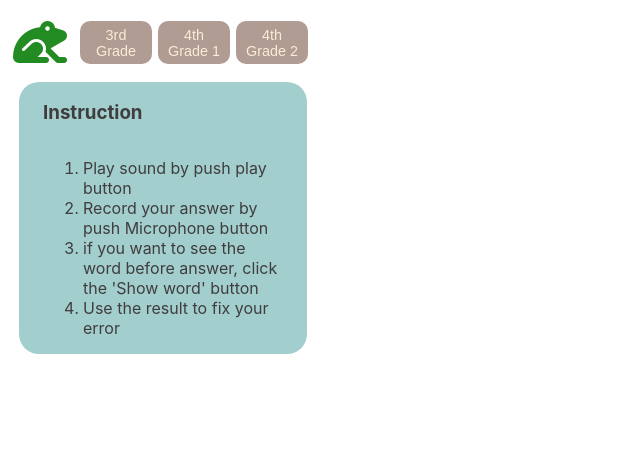
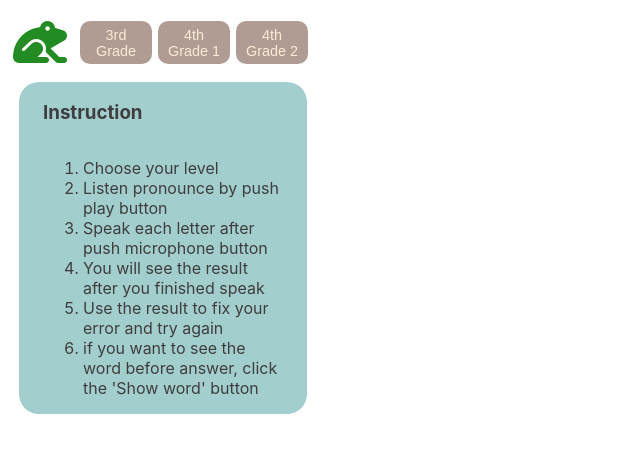
Before and after one commit to shortdaddy0711/spelling-bee, a React (Create React App) app: page / in a window 1280 px wide. Shown: the top 452 px of the page, without its empty margins (0-640 px from the left). Built offline with nearby package versions, Linux system fonts and the light colour scheme.

Commit message:
edit css

```diff
--- a/src/App.css
+++ b/src/App.css
@@ -219,7 +219,7 @@ button:hover {
 	display: inline-flex;
 	flex-direction: row;
 	justify-content:space-around;
-	font-size: .7em;
+	font-size: .8em;
 	min-width: 260px;
 }
 
--- a/src/Words.js
+++ b/src/Words.js
@@ -76,7 +76,7 @@ const Words = () => {
 		const fileUrl = `audio/${fileName}.mp3`;
 		const sound = new Audio(fileUrl);
 		sound.play();
-	}
+	};
 
 	const handleSpeech = (event) => {
 		const word = event.target.closest('button').value.toLowerCase();
@@ -278,13 +278,15 @@ const Words = () => {
 			<div className='instruction'>
 				<h3>Instruction</h3>
 				<ol>
-					<li>Play sound by push play button</li>
-					<li>Record your answer by push Microphone button</li>
+					<li>Choose your level</li>
+					<li>Listen pronounce by push play button</li>
+					<li>Speak each letter after push microphone button</li>
+					<li>You will see the result after you finished speak</li>
+					<li>Use the result to fix your error and try again</li>
 					<li>
 						if you want to see the word before answer, click the
 						'Show word' button
 					</li>
-					<li>Use the result to fix your error</li>
 				</ol>
 			</div>
 		</div>
```
